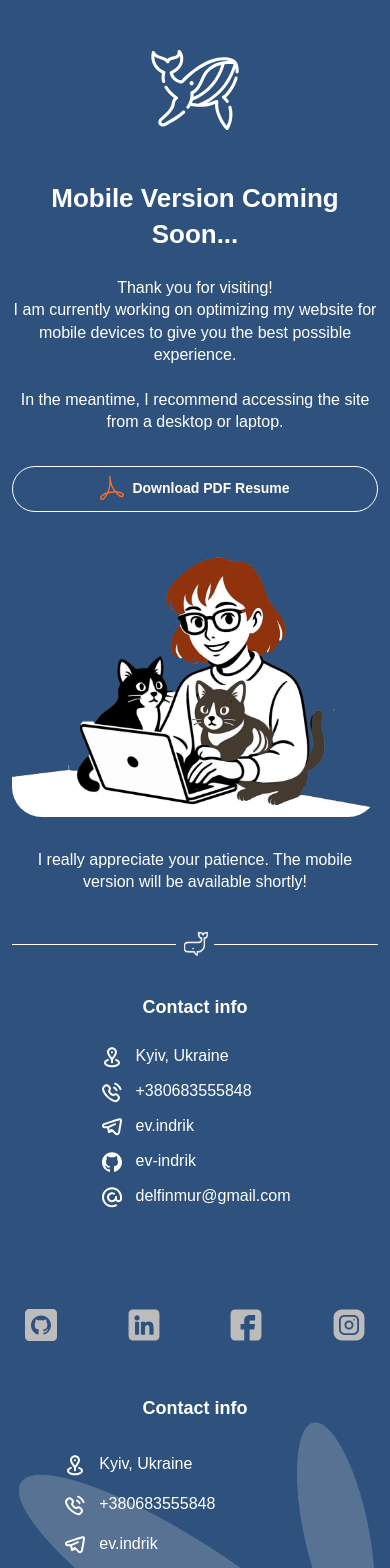
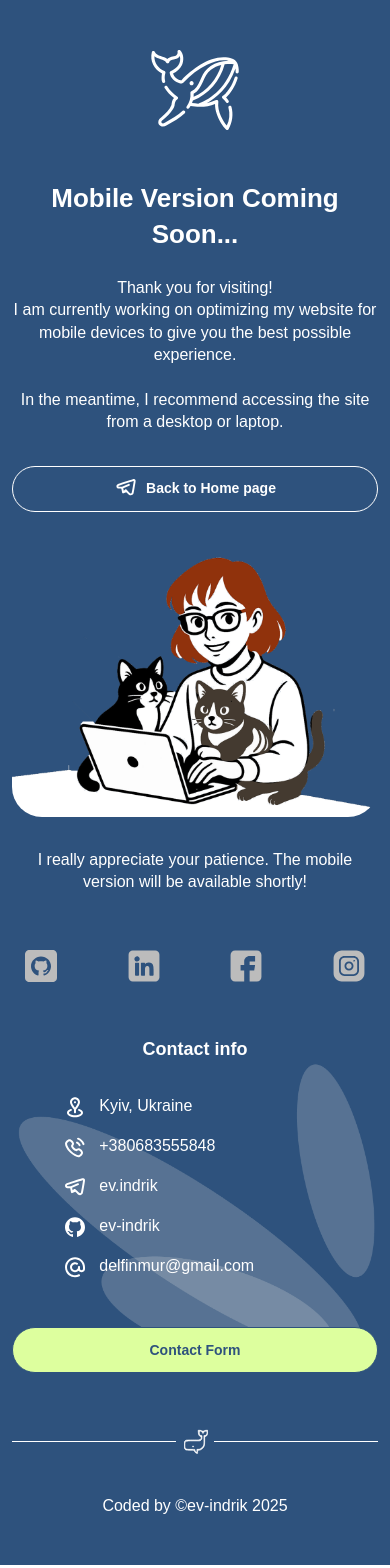
Before and after one commit to ev-indrik/my-portfolio, a React (Vite) app: page /about in a window 390 px wide. Shown: the top 1568 px of the page. Built offline with nearby package versions, Linux system fonts and the light colour scheme.

Commit message:
WIP: correct SoonForMobile layout according mobile version of Footer

```diff
--- a/src/components/soon-for-mobile/SoonForMobile.scss
+++ b/src/components/soon-for-mobile/SoonForMobile.scss
@@ -5,7 +5,7 @@
   position: relative;
   min-height: 100vh;
   background-color: variables.$primary-blue;
-  padding: 40px 0;
+  padding: 40px 0 0;
   white-space: pre-line;
 
   .soon-logo-wrapper {
--- a/src/components/soon-for-mobile/SoonForMobile.tsx
+++ b/src/components/soon-for-mobile/SoonForMobile.tsx
@@ -1,27 +1,25 @@
 import './SoonForMobile.scss';
 
-import type {FC} from 'react';
-import {Row, Col, Space} from "antd";
+import {type FC} from 'react';
+import {Row, Col} from "antd";
 import {SvgIcon} from "@/components/icon/SvgIcon";
 
 import WebsiteTypography from "@/components/website-typography/WebsiteTypography";
 import WebsiteButton from "@/components/website-button/WebsiteButton";
 
+import profileImg from './images/jane-portrait.png';
+import useBreakpoint from "antd/es/grid/hooks/useBreakpoint";
+import {useNavigate} from "react-router";
+
 const {Title, Paragraph} = WebsiteTypography
-import profileImg from './images/jane-portrait.png';
-import WebsiteDivider from "@/components/website-divider/WebsiteDivider";
-import {contactInfo} from "@/components/footer/Footer";
-import useBreakpoint from "antd/es/grid/hooks/useBreakpoint";
 
 const SoonForMobile: FC = () => {
 
     const {xxl, xl, lg, md, sm} = useBreakpoint()
+    const navigate = useNavigate()
 
-    const onPdfClick = () => {
-        const link = document.createElement('a');
-        link.href = '/ev-indrik-resume.pdf';
-        link.download = 'cv-yevheniia.pdf'; // naming on save
-        link.click();
+    const onHomeClick = () => {
+        navigate('/home')
     }
 
     return (
@@ -40,7 +38,7 @@ const SoonForMobile: FC = () => {
                             </Col>
 
                             <Col span={24} style={{paddingBottom: 24}}>
-                                <Title level={(xxl||xl||lg||md||sm ? 2 : 3)} color={'white'} centered>
+                                <Title level={(xxl || xl || lg || md || sm ? 2 : 3)} color={'white'} centered>
                                     {'Mobile Version Coming Soon...'}
                                 </Title>
                             </Col>
@@ -52,15 +50,15 @@ const SoonForMobile: FC = () => {
                                 {'Thank you for visiting!\nI am currently working on optimizing my website for mobile devices to give you the best possible experience.\n\nIn the meantime, I recommend accessing the site from a desktop or laptop.'}
                             </Paragraph>
 
-                            <Row justify={'center'} style={{width: '100%', paddingTop: 32}}>
+                            <Row justify={'center'} align={'middle'} style={{width: '100%', paddingTop: 32}}>
                                 <Col span={14} md={14} sm={16} xs={24}>
-                                    <WebsiteButton
-                                        btnType={'white-ghost'}
-                                        icon={<SvgIcon type={'pdf'}/>}
-                                        text={'Download PDF Resume'}
-                                        onClick={onPdfClick}
-                                        block
-                                    />
+                                        <WebsiteButton
+                                            btnType={'white-ghost'}
+                                            icon={<SvgIcon type={'plane'} color={'white'}/>}
+                                            text={'Back to Home page'}
+                                            onClick={onHomeClick}
+                                            block
+                                        />
                                 </Col>
                             </Row>
 
@@ -82,39 +80,9 @@ const SoonForMobile: FC = () => {
                                     </Paragraph>
                                 </Col>
                             </Row>
-
                         </Row>
-
                     </Col>
-
-                    <Col span={24}>
-                        <WebsiteDivider color={'white'}/>
-                    </Col>
-
-                   <Row justify={'center'} style={{width: '100%'}}>
-                       <Col>
-                           <Space direction={'vertical'} style={{width: '100%'}}>
-                               <Paragraph
-                                   color={'white'}
-                                   size={'lg'}
-                                   weight={'w700'}
-                                   style={{paddingBottom: 16}}
-                                   centered={!(xxl||xl||lg||md||sm)}
-                               >
-                                   {'Contact info'}
-                               </Paragraph>
-                               {contactInfo.map((it) =>
-                                   <div key={it.id} className={'contact-item-box'} style={{paddingBottom: 2}}>
-                                       <SvgIcon type={it.iconType}/>
-                                       <Paragraph color={'white'} style={{paddingLeft: 12}}>{it.text}</Paragraph>
-                                   </div>
-                               )}
-                           </Space>
-                       </Col>
-                   </Row>
-
                 </Row>
-
 
             </div>
         </div>
--- a/src/layuot/WebsiteLayout.tsx
+++ b/src/layuot/WebsiteLayout.tsx
@@ -15,8 +15,6 @@ const WebsiteLayout: FC = () => {
 
     const isMobile = useIsMobile();
     const {pathname} = useLocation()
-
-    console.log(isMobile);
 
     return (
         <ContactModalProvider>
```
